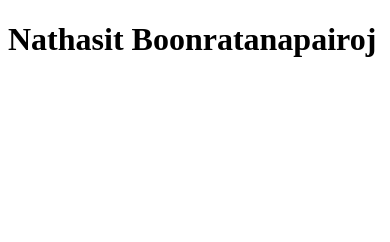
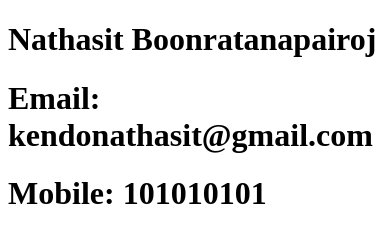
Before and after one commit to SilverS12Potato/git-sample-project, a plain HTML site: page index.html in a window 390 px wide. Drawn offline with Linux system fonts and the light colour scheme.

Commit message:
Added email and phone in index.html

```diff
--- a/index.html
+++ b/index.html
@@ -8,6 +8,8 @@
 <body>
 
     <h1>Nathasit Boonratanapairoj</h1>
+    <h1>Email: kendonathasit@gmail.com</h1>
+    <h1>Mobile: 101010101</h1>
 
 </body>
 </html>
```
